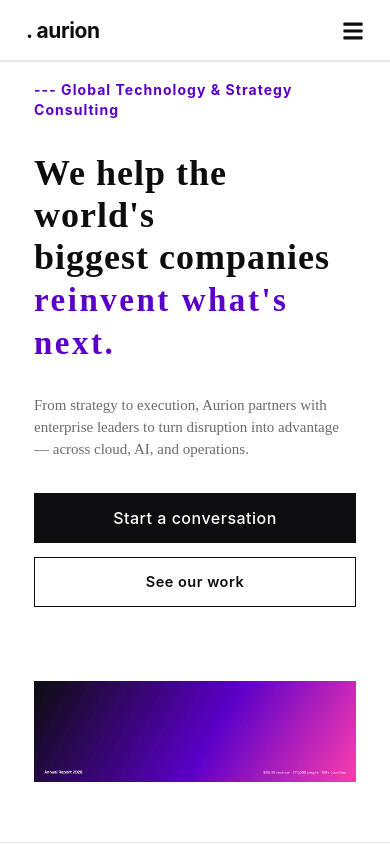
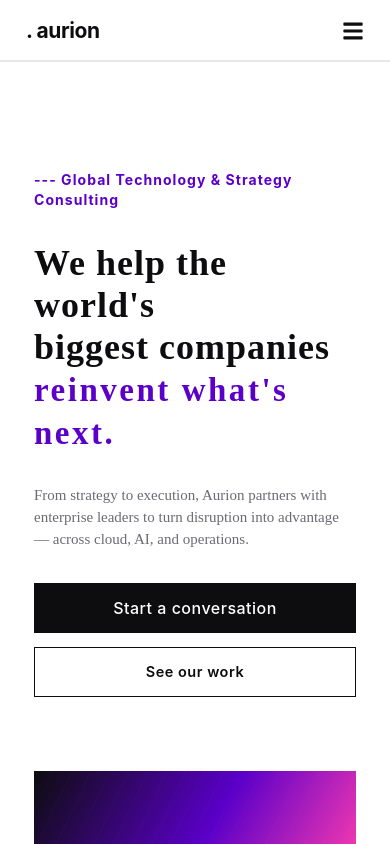
Before and after one commit to akashandy07/COMPANY-LANDINGPAGE, a React (Vite) app: page / in a window 390 px wide. Shown: the top 844 px of the page. Built offline with nearby package versions, Linux system fonts and the light colour scheme.

Commit message:
eeeeeeeeeeeeeeE

```diff
--- a/src/page/IndexPage.css
+++ b/src/page/IndexPage.css
@@ -740,6 +740,10 @@
         margin: 0px auto;
     }
 
+    .index-container {
+        padding-top: 90px;
+    }
+
     .index-logo {
         padding-top: 100px;
     }
@@ -882,6 +886,10 @@
         margin: 0px auto;
     }
 
+    .index-container {
+        padding-top: 90px;
+    }
+
     .index-logo {
         padding-top: 80px;
     }
@@ -977,7 +985,11 @@
    ============================================ */
 @media (max-width: 375px) {
     .index-container {
-        padding-top: 40px;
+        padding-top: 70px;
+    }
+
+    .index-container {
+        padding-top: 90px;
     }
 
     .index-maxwidth {
--- a/src/page/InsightPage.css
+++ b/src/page/InsightPage.css
@@ -380,7 +380,7 @@
     }
 
     .InsightPage-container {
-        padding-top: 50px;
+        padding-top: 90px;
     }
 
     .headind-InsightPage-container {
@@ -452,9 +452,8 @@
     .max-width-InsightPage {
         max-width: 340px;
     }
-
     .InsightPage-container {
-        padding-top: 10px;
+        padding-top: 90px;
     }
 
     .headind-InsightPage-container h2 br {
@@ -515,7 +514,7 @@
     }
 
     .headind-InsightPage-container {
-        padding-top: 80px;
+        padding-top: 90px;
     }
 
     .headind-InsightPage-container h1 {
```
